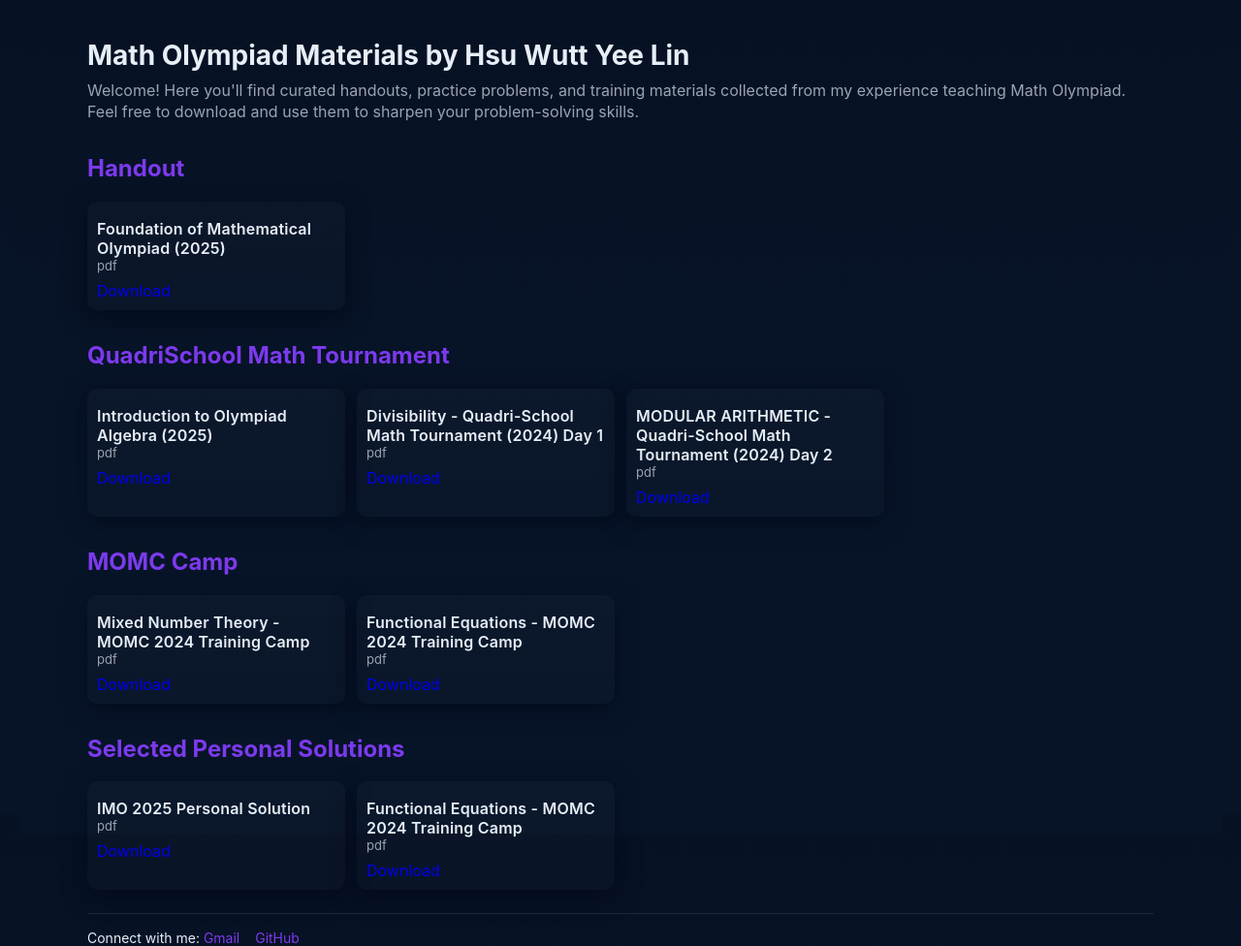
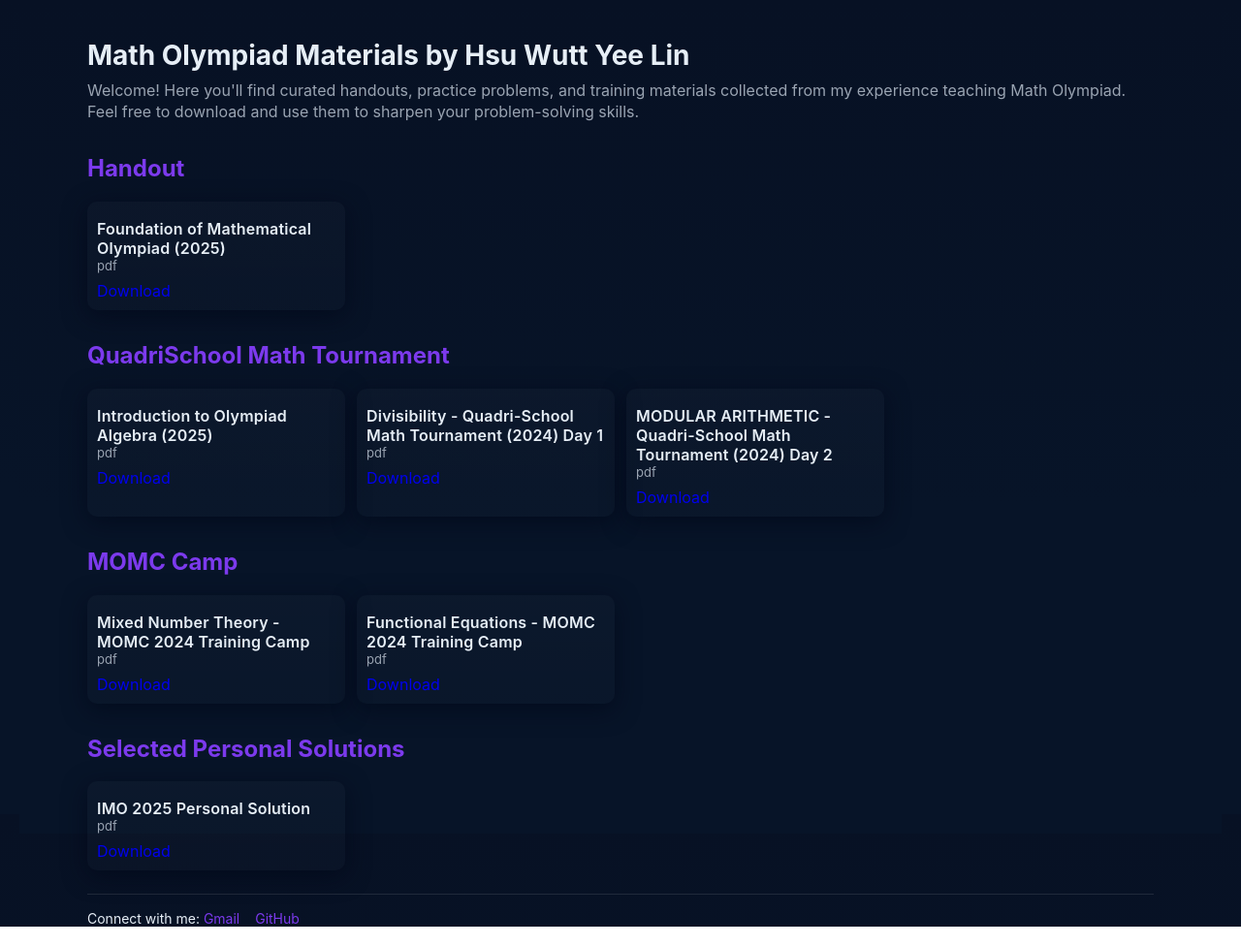
Before and after one commit to skeletonified/skeletonified.github.io, a plain HTML site: page index.html in a window 1280 px wide. Shown: the whole page at 97% size. Drawn offline with Linux system fonts and the light colour scheme.

Commit message:
index.html

```diff
--- a/index.html
+++ b/index.html
@@ -83,7 +83,6 @@
       ],
       "Selected Personal Solutions": [
         {"name": "IMO 2025 Personal Solution","type": "pdf","dataURL": "IMO2025_Personal_Solutions (2).pdf","createdAt": 1690000000000},
-        {"name": "Functional Equations - MOMC 2024 Training Camp","type": "pdf","dataURL": "A1.pdf","createdAt": 1690000000000}
       ]
     };
 
```
